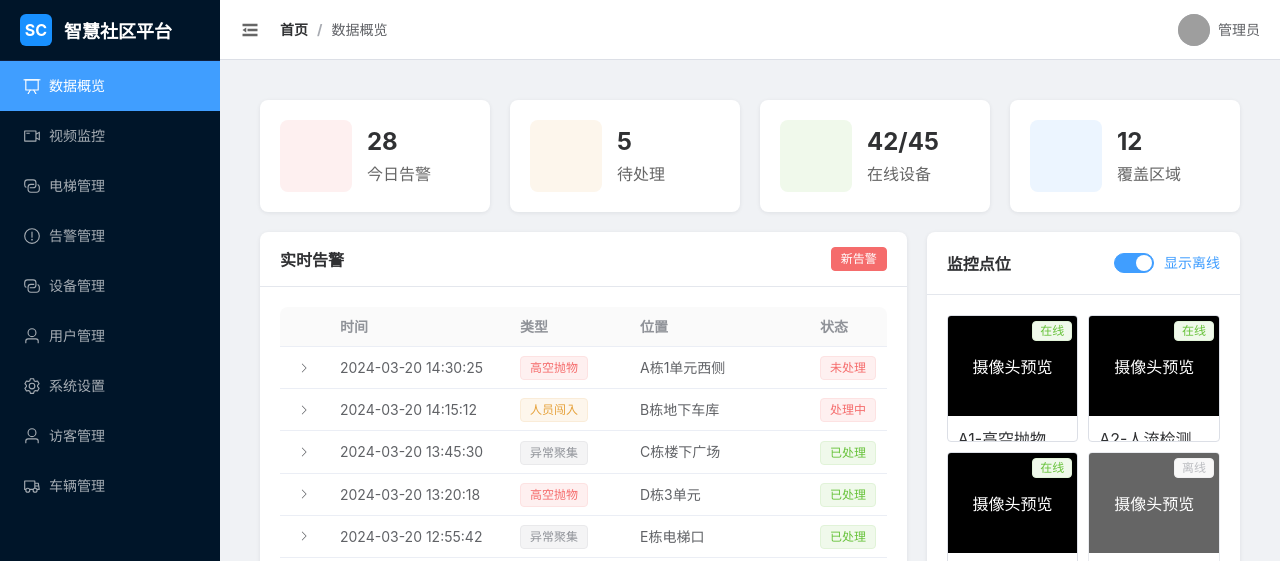
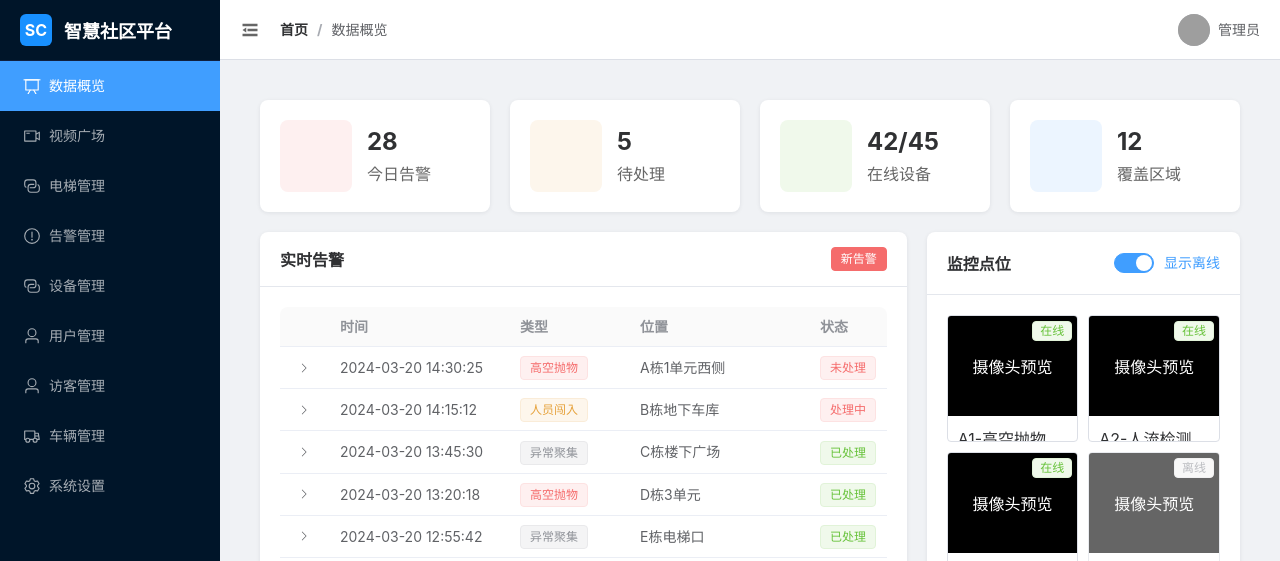
Before and after one commit to zt15864126114/smart-community, a Vue app: page /smart-community/smart-community/dashboard in a window 1280 px wide. Shown: the top 561 px of the page. Built offline with nearby package versions, Linux system fonts and the light colour scheme; grey boxes are pictures that could not be loaded.

Commit message:
修改菜单名

```diff
--- a/src/App.vue
+++ b/src/App.vue
@@ -19,7 +19,7 @@
         </el-menu-item>
         <el-menu-item index="/smart-community/monitoring">
           <el-icon><VideoCamera /></el-icon>
-          <span>视频监控</span>
+          <span>视频广场</span>
         </el-menu-item>
         <el-menu-item index="/smart-community/elevator">
           <el-icon><Connection /></el-icon>
@@ -37,10 +37,6 @@
           <el-icon><User /></el-icon>
           <span>用户管理</span>
         </el-menu-item>
-        <el-menu-item index="/smart-community/settings">
-          <el-icon><Setting /></el-icon>
-          <span>系统设置</span>
-        </el-menu-item>
         <el-menu-item index="/smart-community/visitor">
           <el-icon><User /></el-icon>
           <span>访客管理</span>
@@ -48,6 +44,10 @@
         <el-menu-item index="/smart-community/vehicle">
           <el-icon><Van /></el-icon>
           <span>车辆管理</span>
+        </el-menu-item>
+        <el-menu-item index="/smart-community/settings">
+          <el-icon><Setting /></el-icon>
+          <span>系统设置</span>
         </el-menu-item>
       </el-menu>
     </el-aside>
```
